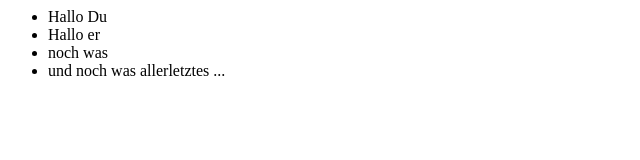
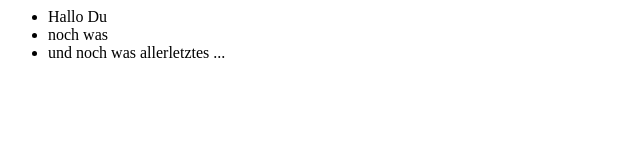
Before and after one commit to cars-ten/myband, a plain HTML site: page index.html in a window 1280 px wide. Shown: the whole page, without its empty margins (0-640 px from the left). Drawn offline with Linux system fonts and the light colour scheme.

Commit message:
noch ne Zeile wurde geloescht.

```diff
--- a/index.html
+++ b/index.html
@@ -3,7 +3,6 @@
 <div>
 		<ul>
 			<li>Hallo Du</li>
-			<li>Hallo er</li>
 			<li>noch was</li>
 			<li>und noch was allerletztes ...</li>
 		</ul>
```
